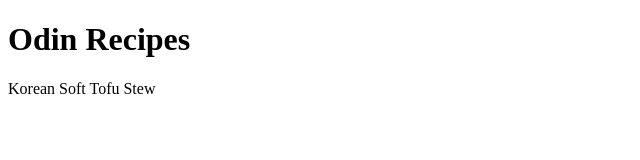
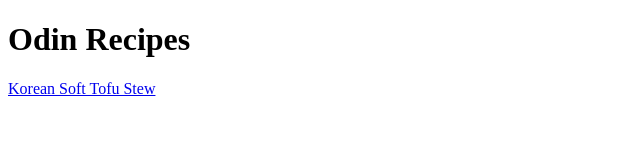
Before and after one commit to gasparjuico/odin-recipes2, a plain HTML site: page index.html in a window 1280 px wide. Shown: the whole page, without its empty margins (0-640 px from the left). Drawn offline with Linux system fonts and the light colour scheme.

Commit message:
Fix index file link
Add anchor tag to link korean-soft-tofu-stew.html

```diff
--- a/index.html
+++ b/index.html
@@ -7,6 +7,6 @@
 </head>
 <body>
     <h1>Odin Recipes</h1>
-    <href="recipes/korean-soft-tofu-stew.html">Korean Soft Tofu Stew</href>
+    <a href="recipes/korean-soft-tofu-stew.html">Korean Soft Tofu Stew</href>
 </body>
 </html>
```
